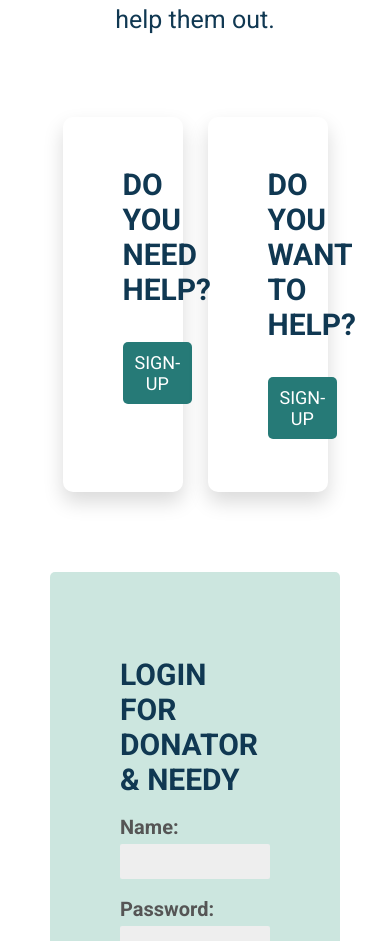
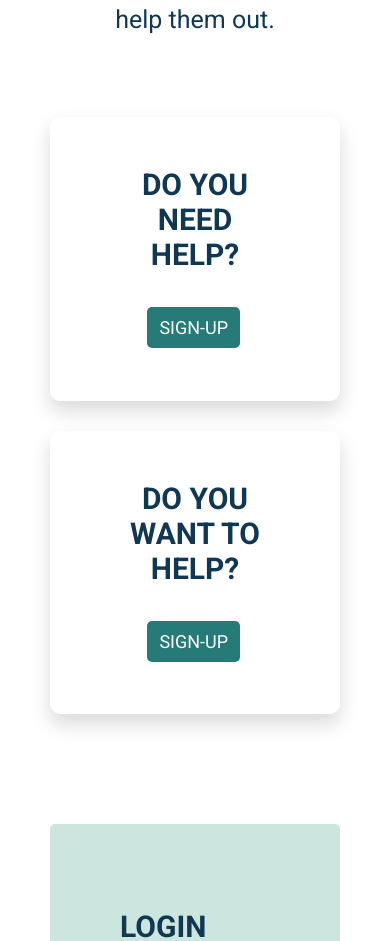
Before and after one commit to miloscomplex/feed-the-need-react, a React (Create React App) app in the folder frontend/: page /feed-the-need/ in a window 390 px wide. Shown: the part 871-1812 px from the top of the page. Built offline with nearby package versions, Linux system fonts and the light colour scheme.

Commit message:
made homepage CTA's mobile friendly

```diff
--- a/frontend/src/sass/abstracts/_mixins.scss
+++ b/frontend/src/sass/abstracts/_mixins.scss
@@ -6,3 +6,19 @@
         clear: both;
     }
 }
+
+@mixin respond($breakpoint) {
+
+    @if $breakpoint == phone {
+        @media only screen and (max-width: 37.5em) { @content }; // 600px
+    }
+    @if $breakpoint == tab-port {
+        @media only screen and (max-width: 56.25em) { @content }; // 900px
+    }
+    @if $breakpoint == tab-land {
+        @media only screen and (max-width: 75em) { @content }; //1200
+    }
+    @if $breakpoint == big-desktop {
+        @media only screen and (min-width: 112.5em) { @content }; // 1800
+    }
+}
--- a/frontend/src/sass/pages/landing.scss
+++ b/frontend/src/sass/pages/landing.scss
@@ -1,6 +1,7 @@
 .landing {
   &__cta-wrapper {
     display: flex;
+    flex-wrap: wrap;
     margin: 8rem 0;
     align-items: center;
     justify-content: space-around;
@@ -15,6 +16,11 @@
     text-align: center;
     width: 36%;
 
+    @include respond(tab-port) {
+      width: 100%;
+      margin-bottom: 3rem;
+    }
+
     &__header {
       font-size: 3rem;
     }
@@ -28,6 +34,7 @@
     font-size: 2.5rem;
     line-height: 3.5rem;
   }
+}
 
   // &__header {
   //   text-align: center;
@@ -43,11 +50,6 @@
   //   bottom: 20px;
   //   color: orangered;
   // }
-
-  &-landing {
-
-  }
-}
 
 .header {
   position: relative;
--- a/frontend/src/sass/pages/needy-landing.scss
+++ b/frontend/src/sass/pages/needy-landing.scss
@@ -35,7 +35,6 @@
 
     p {
       display: inline-block;
-      line-height: 1.8rem;
 
     }
 
```
